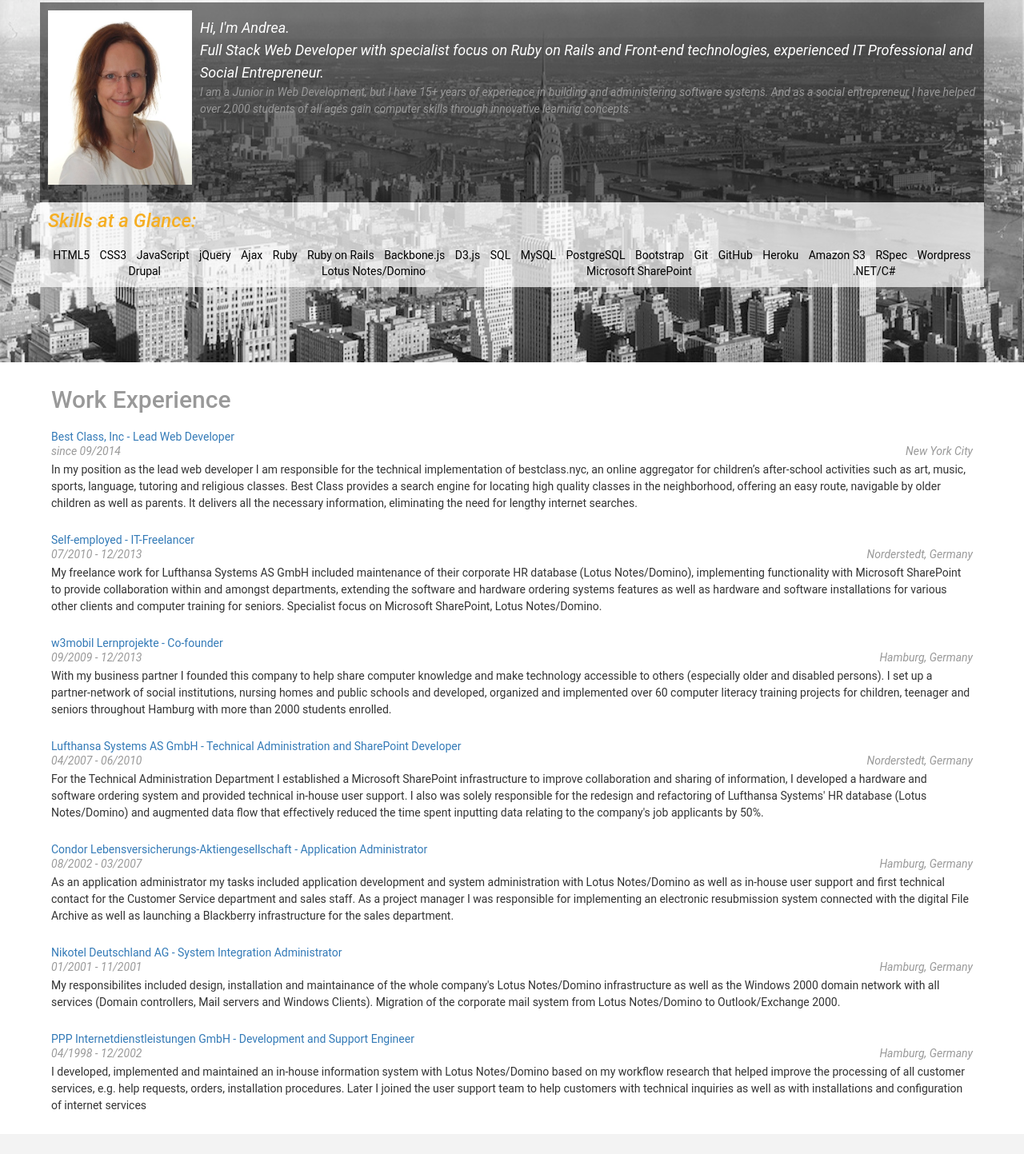
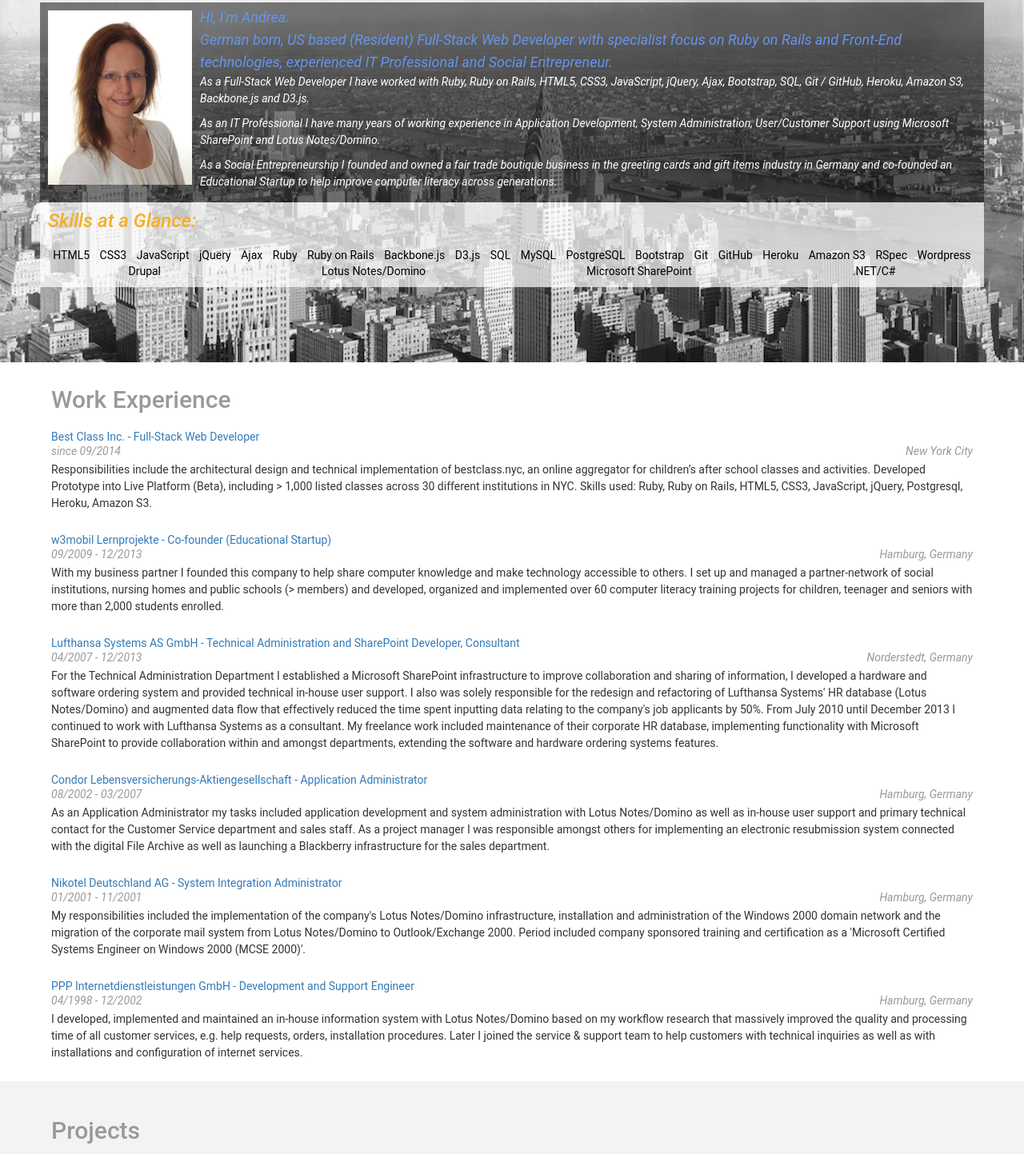
Before and after one commit to ayannone/ayannone.github.io, a plain HTML site: page index.html in a window 1280 px wide. Shown: the part 167-1610 px from the top of the page at 80% size. Drawn offline with nearby package versions, Linux system fonts and the light colour scheme; some packages are replaced by stand-ins of ours.

Commit message:
updated resume

```diff
--- a/css/style.css
+++ b/css/style.css
@@ -170,18 +170,21 @@ span {
 }
 
 .welcome-message {
-  padding-top: 18px;
+  /*padding-top: 18px;*/
+  /*padding-top: 12px;*/
   padding-right: 10px;
   display: block;
   font-style: italic;
   font-size: 18px;
-  color: #FFFFFF;
+  /*color: #FFFFFF;*/
+  color: #6495ED;
   background-color: rgba(0,0,0,0.5);
   line-height: 28px;
 }
 
 .welcome-message p {
-  color: #999999;
+  /*color: #999999;*/
+  color: #FFFFFF;
 }
 
 .education-entry, .work-entry, .project-entry {
--- a/js/resumeBuilder.js
+++ b/js/resumeBuilder.js
@@ -13,11 +13,11 @@ var bio = {
     "location" : "New York, USA"
   },
   "welcomeMsg" : "Hi, I'm Andrea. <br>" +
-                 "Full Stack Web Developer with specialist focus on Ruby on Rails and Front-end technologies, " +
+                 "German born, US based (Resident) Full-Stack Web Developer with specialist focus on Ruby on Rails and Front-End technologies, " +
                  "experienced IT Professional and Social Entrepreneur." +
-                 "<p>I am a Junior in Web Development, but I have 15+ years of experience in building and " +
-                 "administering software systems. And as a social entrepreneur I have helped over 2,000 students " +
-                 "of all ages gain computer skills through innovative learning concepts. </p>",
+                 "<p>As a Full-Stack Web Developer I have worked with Ruby, Ruby on Rails, HTML5, CSS3, JavaScript, jQuery, Ajax, Bootstrap, SQL, Git / GitHub, Heroku, Amazon S3, Backbone.js and D3.js.</p>"+
+                 "<p>As an IT Professional I have many years of working experience in Application Development, System Administration, User/Customer Support using Microsoft SharePoint and Lotus Notes/Domino.</p>"+
+                 "<p>As a Social Entrepreneurship I founded and owned a fair trade boutique business in the greeting cards and gift items industry in Germany and co-founded an Educational Startup to help improve computer literacy across generations.</p>",
   "skills" : ["HTML5","CSS3","JavaScript","jQuery","Ajax","Ruby","Ruby on Rails","Backbone.js","D3.js","SQL","MySQL","PostgreSQL","Bootstrap","Git","GitHub","Heroku","Amazon S3","RSpec","Wordpress","Drupal","Lotus Notes/Domino","Microsoft SharePoint", ".NET/C#"],
   "bioPic" : "images/portrait.jpg",
   display : function() {
@@ -66,13 +66,13 @@ var education = {
       "location" : "Wedel, Germany",
       "degree" : "Bachelor plus",
       "dates" : "1998",
-      "majors" : ["CS/Business Information Systems"],
+      "majors" : ["CS/Business Administration"],
       "url" : "http://www.fh-wedel.de"
     },
     {
       "name" : "General Assembly",
       "location" : "New York City",
-      "degree" : "Full Stack Web Developer",
+      "degree" : "Full-Stack Web Developer",
       "dates" : "2014",
       "majors" : ["Web Development Immersive"],
       "url" : "http://www.generalassemb.ly"
@@ -80,7 +80,7 @@ var education = {
   ],
   "onlineCourses" : [
     {
-      "title" : "Front End Web Development",
+      "title" : "Front-End Web Development (Nanodegree program)",
       "school" : "Udacity",
       "dates" : "2015",
       "url" : "http://www.udacity.com"
@@ -125,85 +125,47 @@ education.display();
 var work = {
   "jobs" : [
     {
-      "employer" : "Best Class, Inc",
-      "title" : "Lead Web Developer",
+      "employer" : "Best Class Inc.",
+      "title" : "Full-Stack Web Developer",
       "location" : "New York City",
       "dates" : "since 09/2014",
-      "description" : "In my position as the lead web developer I am responsible for the technical " +
-                      "implementation of bestclass.nyc, an online aggregator for children’s after-school " +
-                      "activities such as art, music, sports, language, tutoring and religious classes. " +
-                      "Best Class provides a search engine for locating high quality classes in the neighborhood, " +
-                      "offering an easy route, navigable by older children as well as parents. It delivers " +
-                      "all the necessary information, eliminating the need for lengthy internet searches."
-    },
-    {
-      "employer" : "Self-employed",
-      "title" : "IT-Freelancer",
-      "location" : "Norderstedt, Germany",
-      "dates" : "07/2010 - 12/2013",
-      "description" : "My freelance work for Lufthansa Systems AS GmbH included maintenance of their " +
-                      "corporate HR database (Lotus Notes/Domino), implementing functionality with " +
-                      "Microsoft SharePoint to provide collaboration within and amongst departments, " +
-                      "extending the software and hardware ordering systems features as well as hardware " +
-                      "and software installations for various other clients and computer training for " +
-                      "seniors. Specialist focus on Microsoft SharePoint, Lotus Notes/Domino."
+      "description" : "Responsibilities include the architectural design and technical implementation of bestclass.nyc, an online aggregator for children’s after school classes and activities. Developed Prototype into Live Platform (Beta), including > 1,000 listed classes across 30 different institutions in NYC. Skills used: Ruby, Ruby on Rails, HTML5, CSS3, JavaScript, jQuery, Postgresql, Heroku, Amazon S3."
     },
     {
       "employer" : "w3mobil Lernprojekte",
-      "title" : "Co-founder",
+      "title" : "Co-founder (Educational Startup)",
       "location" : "Hamburg, Germany",
       "dates" : "09/2009 - 12/2013",
-      "description" : "With my business partner I founded this company to help share computer knowledge " +
-                      "and make technology accessible to others (especially older and disabled persons). " +
-                      "I set up a partner-network of social institutions, nursing homes and public schools " +
-                      "and developed, organized and implemented over 60 computer literacy training projects " +
-                      "for children, teenager and seniors throughout Hamburg with more than 2000 students " +
-                      "enrolled."
+      "description" : "With my business partner I founded this company to help share computer knowledge and make technology accessible to others. I set up and managed a partner-network of social institutions, nursing homes and public schools (> members) and developed, organized and implemented over 60 computer literacy training projects for children, teenager and seniors with more than 2,000 students enrolled."
     },
     {
       "employer" : "Lufthansa Systems AS GmbH",
-      "title" : "Technical Administration and SharePoint Developer",
+      "title" : "Technical Administration and SharePoint Developer, Consultant",
       "location" : "Norderstedt, Germany",
-      "dates" : "04/2007 - 06/2010",
-      "description" : "For the Technical Administration Department I established a Microsoft SharePoint " +
-                      "infrastructure to improve collaboration and sharing of information, I developed a " +
-                      "hardware and software ordering system and provided technical in-house user support. " +
-                      "I also was solely responsible for the redesign and refactoring of Lufthansa Systems' " +
-                      "HR database (Lotus Notes/Domino) and augmented data flow that effectively reduced the " +
-                      "time spent inputting data relating to the company's job applicants by 50%."
+      "dates" : "04/2007 - 12/2013",
+      "description" : "For the Technical Administration Department I established a Microsoft SharePoint infrastructure to improve collaboration and sharing of information, I developed a hardware and software ordering system and provided technical in-house user support. I also was solely responsible for the redesign and refactoring of Lufthansa Systems' HR database (Lotus Notes/Domino) and augmented data flow that effectively reduced the time spent inputting data relating to the company's job applicants by 50%. "+
+                      "From July 2010 until December 2013 I continued to work with Lufthansa Systems as a consultant. My freelance work included maintenance of their corporate HR database, implementing functionality with Microsoft SharePoint to provide collaboration within and amongst departments, extending the software and hardware ordering systems features."
     },
     {
       "employer" : "Condor Lebensversicherungs-Aktiengesellschaft",
       "title" : "Application Administrator",
       "location" : "Hamburg, Germany",
       "dates" : "08/2002 - 03/2007",
-      "description" : "As an application administrator my tasks included application development and " +
-                      "system administration with Lotus Notes/Domino as well as in-house user support " +
-                      "and first technical contact for the Customer Service department and sales staff. " +
-                      "As a project manager I was responsible for implementing an electronic resubmission " +
-                      "system connected with the digital File Archive as well as launching a Blackberry " +
-                      "infrastructure for the sales department."
+      "description" : "As an Application Administrator my tasks included application development and system administration with Lotus Notes/Domino as well as in-house user support and primary technical contact for the Customer Service department and sales staff. As a project manager I was responsible amongst others for implementing an electronic resubmission system connected with the digital File Archive as well as launching a Blackberry infrastructure for the sales department."
     },
     {
       "employer" : "Nikotel Deutschland AG",
       "title" : "System Integration Administrator",
       "location" : "Hamburg, Germany",
       "dates" : "01/2001 - 11/2001",
-      "description" : "My responsibilites included design, installation and maintainance of the whole " +
-                      "company's Lotus Notes/Domino infrastructure as well as the Windows 2000 domain " +
-                      "network with all services (Domain controllers, Mail servers and Windows Clients). " +
-                      "Migration of the corporate mail system from Lotus Notes/Domino to Outlook/Exchange 2000."
+      "description" : "My responsibilities included the implementation of the company's Lotus Notes/Domino infrastructure, installation and administration of the Windows 2000 domain network and the migration of the corporate mail system from Lotus Notes/Domino to Outlook/Exchange 2000. Period included company sponsored training and certification as a 'Microsoft Certified Systems Engineer on Windows 2000 (MCSE 2000)'."
     },
     {
       "employer" : "PPP Internetdienstleistungen GmbH",
       "title" : "Development and Support Engineer",
       "location" : "Hamburg, Germany",
       "dates" : "04/1998 - 12/2002",
-      "description" : "I developed, implemented and maintained an in-house information system with " +
-                      "Lotus Notes/Domino based on my workflow research that helped improve the processing " +
-                      "of all customer services, e.g. help requests, orders, installation procedures. Later " +
-                      "I joined the user support team to help customers with technical inquiries as well as " +
-                      "with installations and configuration of internet services"
+      "description" : "I developed, implemented and maintained an in-house information system with Lotus Notes/Domino based on my workflow research that massively improved the quality and processing time of all customer services, e.g. help requests, orders, installation procedures. Later I joined the service & support team to help customers with technical inquiries as well as with installations and configuration of internet services."
     }
   ],
   display : function() {
```
